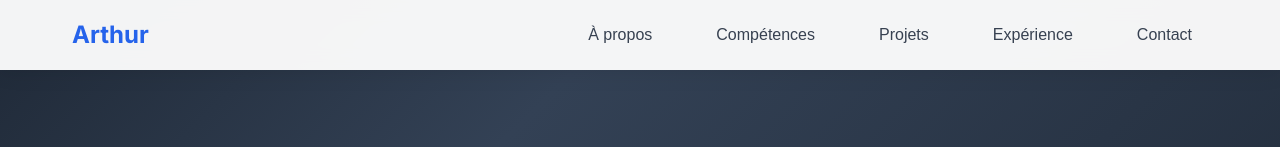
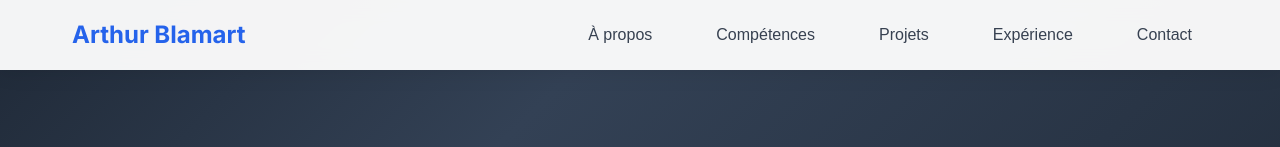
Before and after one commit to Arthur-Blamart/Portfolio, a React (Vite) app: page / in a window 1280 px wide. Shown: the top 147 px of the page. Built offline with nearby package versions, Linux system fonts and the light colour scheme.

Commit message:
nom complet

```diff
--- a/src/components/Header.jsx
+++ b/src/components/Header.jsx
@@ -13,7 +13,7 @@ const Header = () => {
     <header className="header">
       <nav className="nav">
         <div className="nav-brand">
-          <h2>Arthur</h2>
+          <h2>Arthur Blamart</h2>
         </div>
         <ul className="nav-menu">
           <li><button onClick={() => scrollToSection('about')}>À propos</button></li>
```
